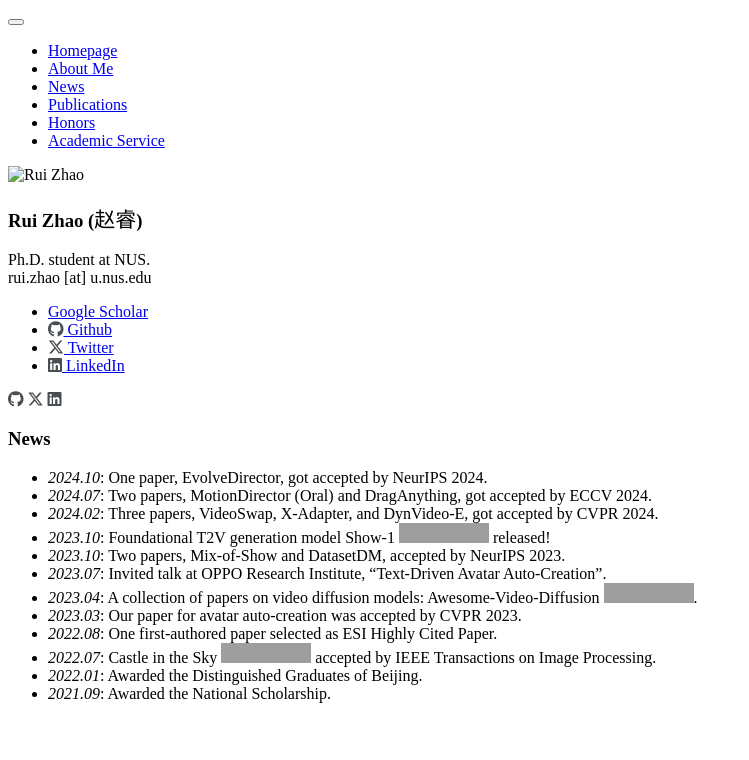
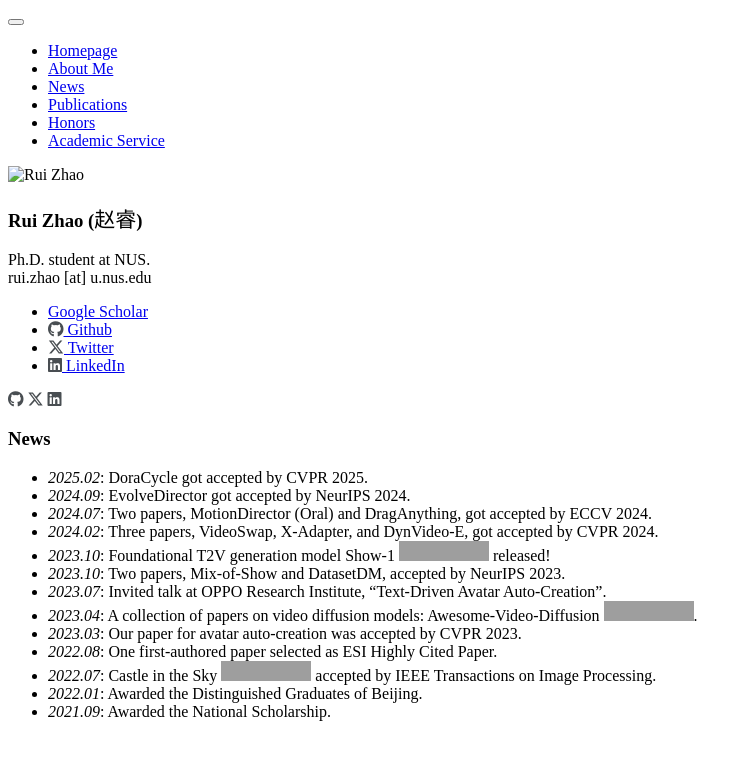
Before and after one commit to ruizhaocv/ruizhaocv.github.io, a Jekyll site: the page built from _pages/includes/news.md, in a window 1280 px wide, cut to the strip 0-760 px from the top of the page. Shown: the whole strip, without its empty margins (0-749 px from the left). Built offline with Jekyll 4.4.1, drawn with Linux system fonts in a browser that asks for light colours; nearby versions of some CDN libraries; some web fonts are replaced; our own code applies the rules of GitHub Pages for plain Markdown files; a style sheet for code colours, icons or effects is not loaded; grey boxes are pictures that could not be loaded.

Commit message:
Update news.md

```diff
--- a/_pages/includes/news.md
+++ b/_pages/includes/news.md
@@ -1,5 +1,6 @@
 # News
-- *2024.10*: One paper, EvolveDirector, got accepted by NeurIPS 2024.
+- *2025.02*: DoraCycle got accepted by CVPR 2025.
+- *2024.09*: EvolveDirector got accepted by NeurIPS 2024.
 - *2024.07*: Two papers, MotionDirector (Oral) and DragAnything, got accepted by ECCV 2024.
 - *2024.02*: Three papers, VideoSwap, X-Adapter, and DynVideo-E, got accepted by CVPR 2024.
 - *2023.10*: Foundational T2V generation model Show-1 [![](https://img.shields.io/github/stars/showlab/Show-1?style=social)](https://github.com/showlab/Show-1) released!
```
